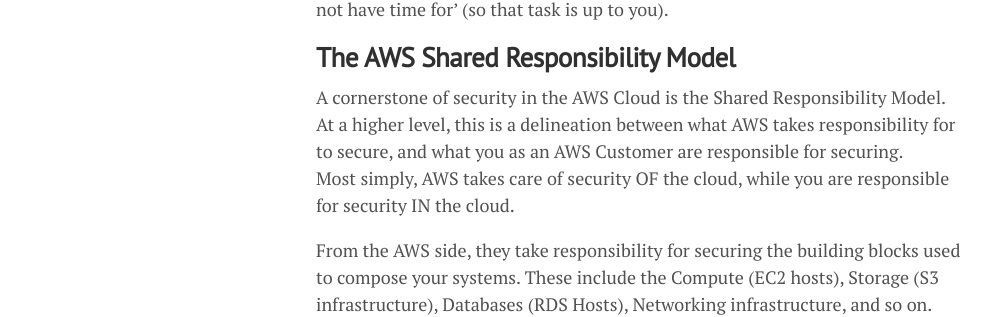
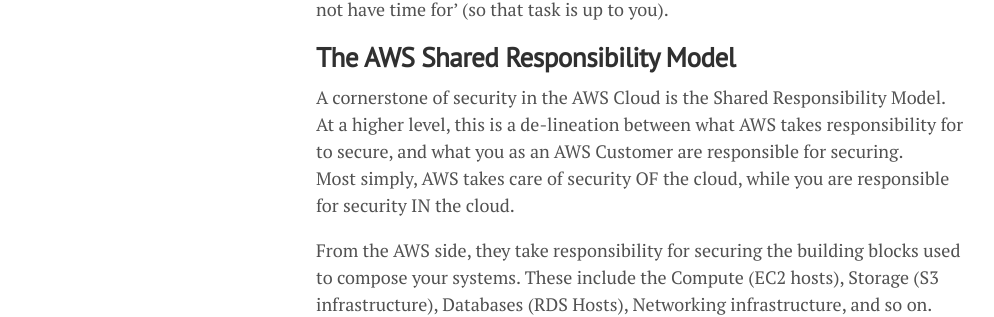
Before and after one commit to lgeurts/lgeurts.github.io, a Jekyll site: the page built from _posts/2021-11-02-activity-aware-ids-for-aws.md, in a window 1280 px wide and 900 px high, scrolled down 567 px. Shown: the part 175-492 px from the top of the window, without its empty margins (0-994 px from the left). Built offline with Jekyll 4.4.1, drawn with Linux system fonts in a browser that asks for light colours; nearby versions of some CDN libraries; comment, search, counter and statistics services are not loaded.

Commit message:
Update 2021-11-02-activity-aware-ids-for-aws.md

```diff
--- a/_posts/2021-11-02-activity-aware-ids-for-aws.md
+++ b/_posts/2021-11-02-activity-aware-ids-for-aws.md
@@ -17,7 +17,7 @@
 
 ## **The AWS Shared Responsibility Model**
 
-A cornerstone of security in the AWS Cloud is the Shared Responsibility Model. At a higher level, this is a delineation between what AWS takes responsibility for to secure, and what you as an AWS Customer are responsible for securing.
+A cornerstone of security in the AWS Cloud is the Shared Responsibility Model. At a higher level, this is a de-lineation between what AWS takes responsibility for to secure, and what you as an AWS Customer are responsible for securing.
 <br>Most simply, AWS takes care of security OF the cloud, while you are responsible for security IN the cloud.
 
 From the AWS side, they take responsibility for securing the building blocks used to compose your systems. These include the Compute (EC2 hosts), Storage (S3 infrastructure), Databases (RDS Hosts), Networking infrastructure, and so on. That’s not to say that you can just throw all of your customers’ credit card data into an S3 bucket and think your security responsibility is according AWS rules. You have to lock that bucket!
```
